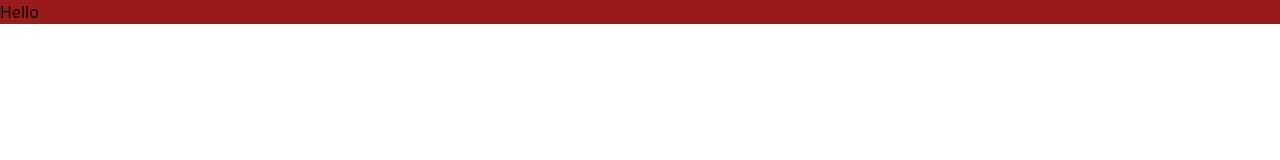
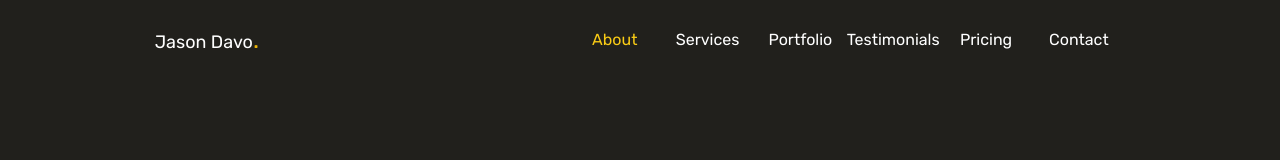
Before and after one commit to trend87/Jason-Port, a website built with Parcel: page src/index.html in a window 1280 px wide. Built offline with nearby package versions, Linux system fonts and the light colour scheme.

Commit message:
created header

```diff
--- a/src/assets/css/main.css
+++ b/src/assets/css/main.css
@@ -1,3 +1,7 @@
 @tailwind base;
 @tailwind components;
 @tailwind utilities;
+
+body{
+    font-family: 'Rubik', sans-serif;
+}
--- a/src/index.html
+++ b/src/index.html
@@ -4,12 +4,42 @@
     <meta charset="UTF-8">
     <meta http-equiv="X-UA-Compatible" content="IE=edge">
     <meta name="viewport" content="width=device-width, initial-scale=1.0">
-    <title>Document</title>
+    <title>Jason-Davo</title>
     <link rel="stylesheet" href="./assets/css/main.css">
+    <link href="https://fonts.googleapis.com/css2?family=Rubik:ital,wght@0,300;0,400;0,500;1,300&display=swap" rel="stylesheet">
 </head>
-<body>
-    <div class="bg-red-800 fw-bolder">Hello</div>
+<body style="background-color:#21201c ;">
+    <main>
+        <div class=""> <!--Container Wrapper-->
+            <header class="mt-6 flex text-white justify-around ">
 
+                <span class="text-lg ">Jason Davo<span class="text-yellow-500 text-2xl">.</span></span>
+                <nav class="mt-1">
+                    <ul class="text-white text-center grid grid-cols-6 justify-items-center " >
+                        <li >
+                            <a href="#about" class="text-yellow-400">About</a>
+                        </li>
+                        <li>
+                            <a href="#services">Services</a>
+                        </li>
+                        <li>
+                            <a href="#portfolio">Portfolio</a>
+                        </li>
+                        <li>
+                            <a href="#testimonials">Testimonials</a>
+                        </li>
+                        <li>
+                            <a href="#pricing">Pricing</a>
+                        </li>
+                        <li>
+                            <a href="#contact">Contact</a>
+                        </li>
+                    </ul>
+                </nav>
+            </header>
+        </div> <!--End of Wrapper-->
+
+    </main>
     <script type="module" src="./assets/js/main.js"></script>
 </body>
 </html>
```
